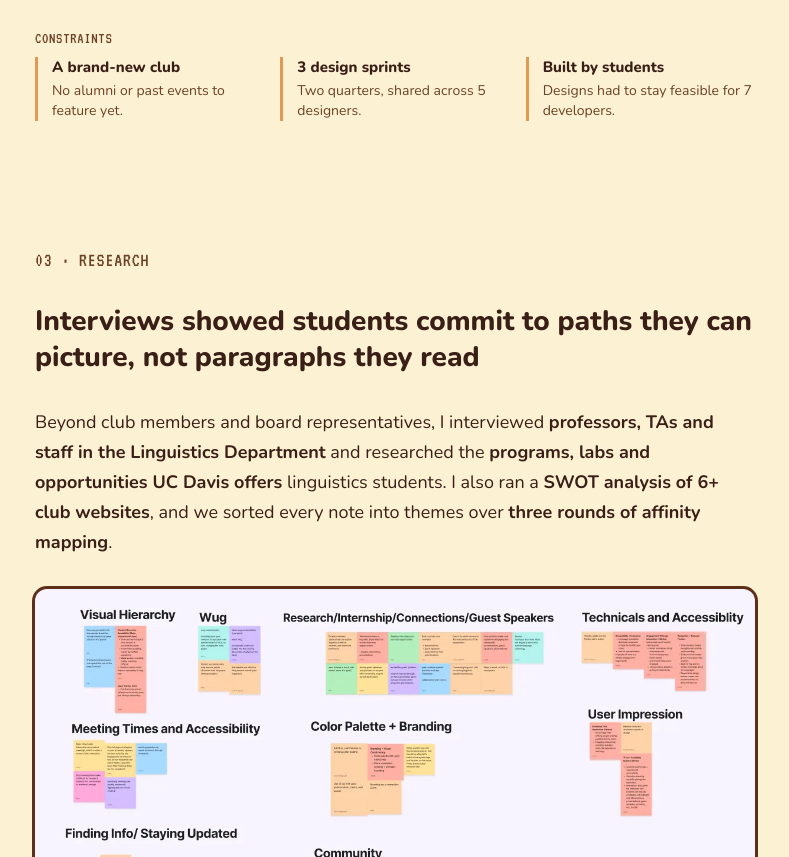
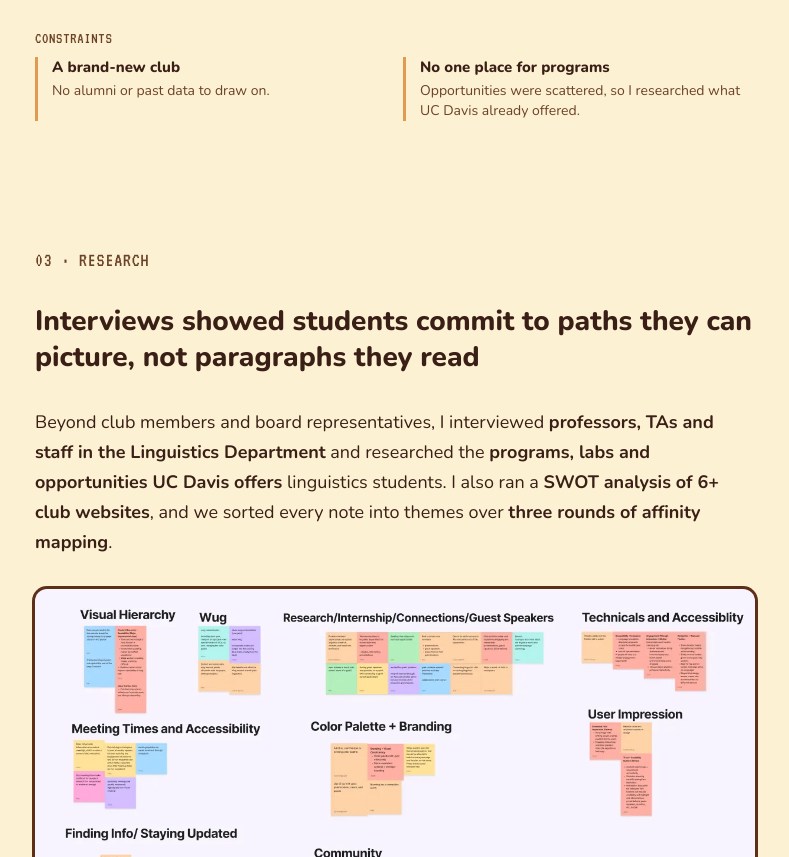
Before and after one commit to LyaNgu/Lyanna-Nguyen-Portfolio, a plain HTML site: page linguistics-club.html in a window 1280 px wide. Shown: the part 2230-3087 px from the top of the page, without its empty margins (333-1122 px from the left). Drawn offline with Linux system fonts and the light colour scheme.

Commit message:
Refocus the Linguistics constraints on the club being new
Replaces 3 design sprints and Built by students with the constraints that
came from the club being brand new: no alumni or past data, and no one
place listing the programs, which meant researching what UC Davis offered.

Co-Authored-By: Claude Opus 5.5 <noreply@anthropic.com>
Claude-Session: https://claude.ai/code/session_015XSu7dR8FHKWvVnp7CqJFC

```diff
--- a/css/cs-components.css
+++ b/css/cs-components.css
@@ -450,3 +450,5 @@ html{overflow-x:clip}
 /* Triceratops banner art is a real <img fetchpriority="high"> so it starts downloading immediately */
 .cs-hero-stage:has(.cs-hero-bg){background:#cfe3f2}
 .cs-hero-bg{position:absolute;inset:0;width:100%;height:100%;object-fit:cover;object-position:center;z-index:0}
+.cs-sec .cs-cons.two ul{grid-template-columns:repeat(2,1fr)}
+@media (max-width:640px){.cs-sec .cs-cons.two ul{grid-template-columns:1fr}}
--- a/linguistics-club.html
+++ b/linguistics-club.html
@@ -98,7 +98,7 @@
             <span class="cs-label sm">How might we</span>
             <p>How might we make career and research pathways in linguistics transparent, tangible, and easy for students to navigate?</p>
           </div>
-          <div class="cs-cons"><span class="cs-label sm">Constraints</span><ul><li><b>A brand-new club</b><span>No alumni or past events to feature yet.</span></li><li><b>3 design sprints</b><span>Two quarters, shared across 5 designers.</span></li><li><b>Built by students</b><span>Designs had to stay feasible for 7 developers.</span></li></ul></div>
+          <div class="cs-cons two"><span class="cs-label sm">Constraints</span><ul><li><b>A brand-new club</b><span>No alumni or past data to draw on.</span></li><li><b>No one place for programs</b><span>Opportunities were scattered, so I researched what UC Davis already offered.</span></li></ul></div>
         </section>
 
         <!-- 3 · RESEARCH -->
```
